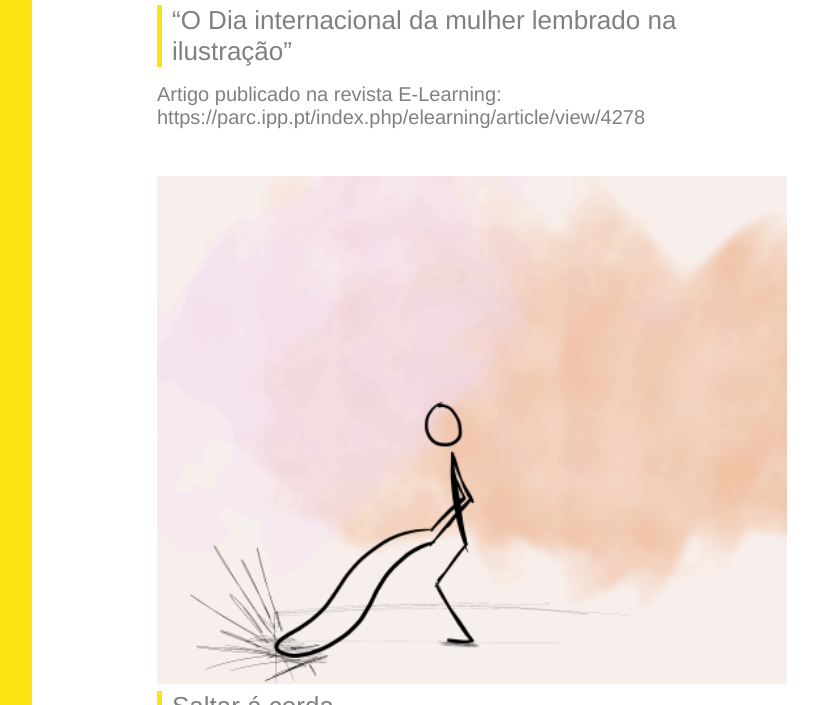
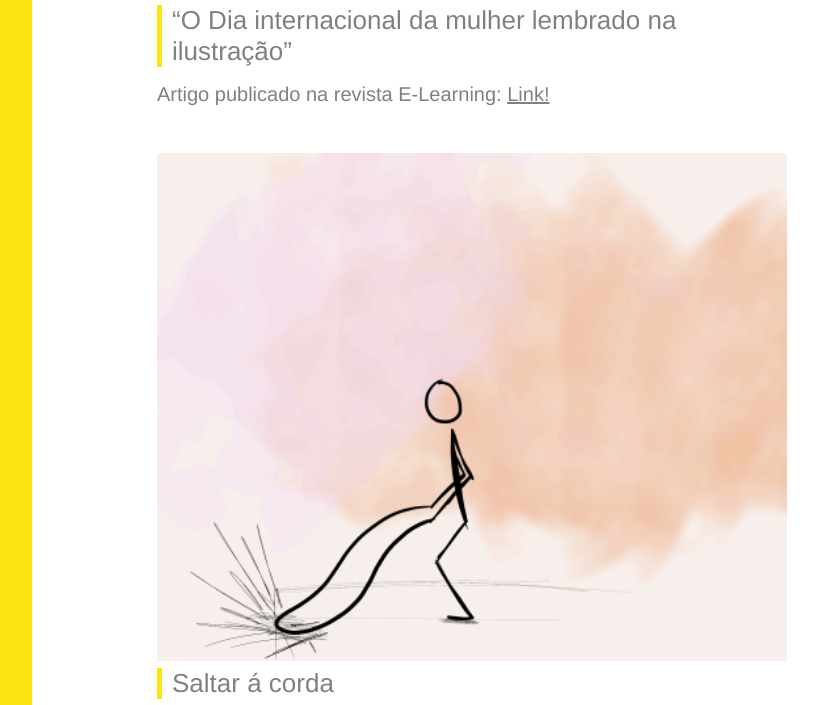
Before and after one commit to JoaoRodrigo86/JoaoRodrigo86.github.io, a Jekyll site: the page built from _trabalhos/animação.md, in a window 1280 px wide. Shown: the part 1805-2510 px from the top of the page, without its empty margins (368-1186 px from the left). Built offline with Jekyll 4.4.1, drawn with Linux system fonts in a browser that asks for light colours; grey boxes are pictures that could not be loaded.

Commit message:
Version 0.4.1 - Tweaks
Changed mobileToDesktop cut from 800 to 1200
Added CSS for h6 > a.
Fixed E-Learning link.
NOTE: Broke colors in project subpages, will fix next update, once the changes are confirmed as correct.

```diff
--- a/_trabalhos/animação.md
+++ b/_trabalhos/animação.md
@@ -13,7 +13,7 @@
 ![YOUTUBE](https://www.youtube.com/embed/pWrad74nFmY)
 > "O Dia internacional da mulher lembrado na ilustração"
 
-###### Artigo publicado na revista E-Learning: https://parc.ipp.pt/index.php/elearning/article/view/4278
+###### Artigo publicado na revista E-Learning: [Link!](https://parc.ipp.pt/index.php/elearning/article/view/4278)
 
 ![Ani4](/assets/trabalhos/animação/ani4.gif)
 > Saltar á corda
--- a/css/header.css
+++ b/css/header.css
@@ -77,7 +77,7 @@ header > * {
 
 
 
-@media screen and (min-width: 800px) {
+@media screen and (min-width: 1200px) {
   header {
     height: 100%;
   }
@@ -116,7 +116,7 @@ header > nav > a {
 
 
 /* On screens that are less than 700px wide, make the sidebar into a topbar */
-@media screen and (max-width: 800px) {
+@media screen and (max-width: 1200px) {
   header {
     width: 100%;
     position: relative;
--- a/css/pages/project.css
+++ b/css/pages/project.css
@@ -23,7 +23,7 @@
 #project-info p {
     margin-bottom: 0;
 }
-#project-info *:not(h1):not(h2):not(h6):not(svg *) {
+#project-info *:not(h1):not(h2):not(h6):not(svg *):not(a) {
     font-family: Helvetica;
     font-size: 12px;
     font-weight: 300;
@@ -105,6 +105,11 @@ blockquote :first-child {
     font-family: Helvetica;
     color: var(--gray-color);
 }
+#project-info > h6 > a {
+    font-size: 10px;
+    font-family: Helvetica;
+    color: var(--gray-color);
+}
 
 @media screen and (min-width: 800px) {
     #back-link {
@@ -131,7 +136,7 @@ blockquote :first-child {
         margin-left: 125px;
         margin-right: 125px;
     }
-    #project-info *:not(h1):not(h2):not(h6):not(svg *) {
+    #project-info *:not(h1):not(h2):not(h6):not(svg *):not(a) {
         font-family: Helvetica;
         font-size: 26px;
     }
@@ -157,6 +162,9 @@ blockquote :first-child {
     #project-info > h6 {
         font-size: 20px;
         margin-top: -10px;
+    }
+    #project-info > h6 > a {
+        font-size: 20px;
     }
 }
 @media screen and (min-width: 1400px) {
```
